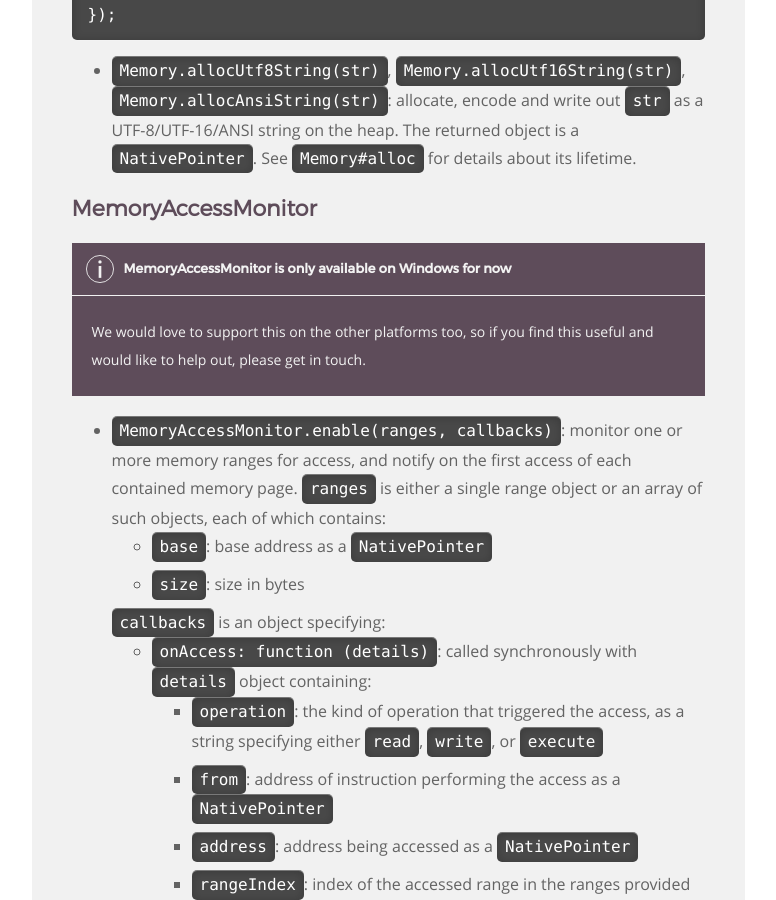
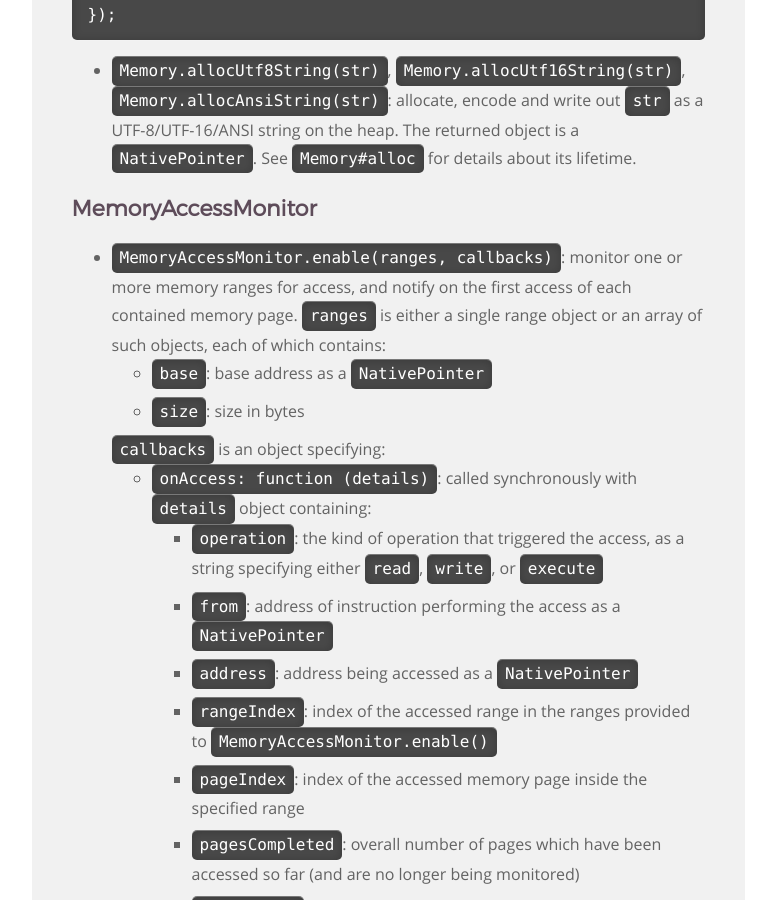
Before and after one commit to frida/frida-website, a Jekyll site: the page built from _docs/javascript-api.md, in a window 1280 px wide and 900 px high, scrolled down 15418 px. Shown: the whole window, without its empty margins (364-1140 px from the left). Built offline with Jekyll 4.4.1, drawn with Linux system fonts in a browser that asks for light colours.

Commit message:
Remove note about MemoryAccessMonitor being Windows-only
As that's no longer the case thanks to @alvarofe. 🎉

```diff
--- a/_docs/javascript-api.md
+++ b/_docs/javascript-api.md
@@ -605,14 +605,6 @@ Memory.patchCode(getLivesLeft, maxPatchSize, function (code) {
 
 
 ## MemoryAccessMonitor
-
-<div class="note info">
-  <h5>MemoryAccessMonitor is only available on Windows for now</h5>
-  <p>
-    We would love to support this on the other platforms too, so if you find
-    this useful and would like to help out, please get in touch.
-  </p>
-</div>
 
 +   `MemoryAccessMonitor.enable(ranges, callbacks)`: monitor one or more memory
     ranges for access, and notify on the first access of each contained memory
```
